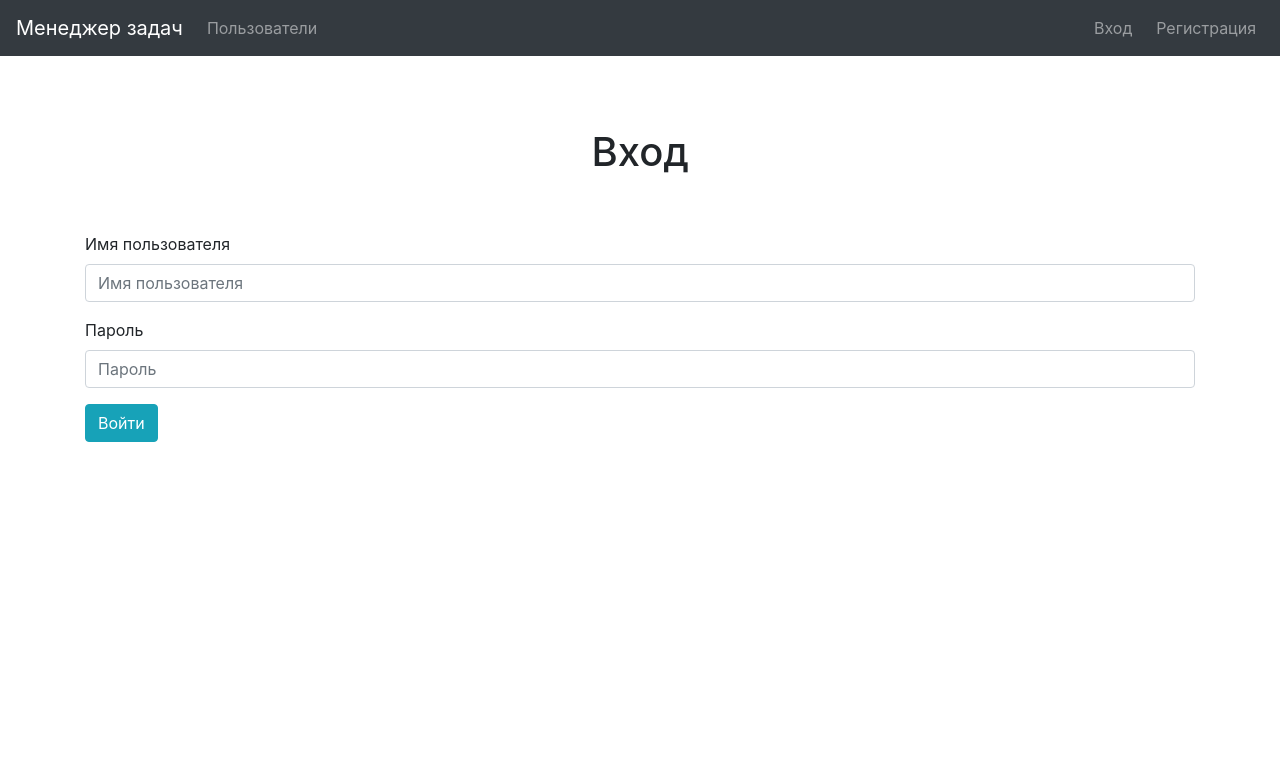
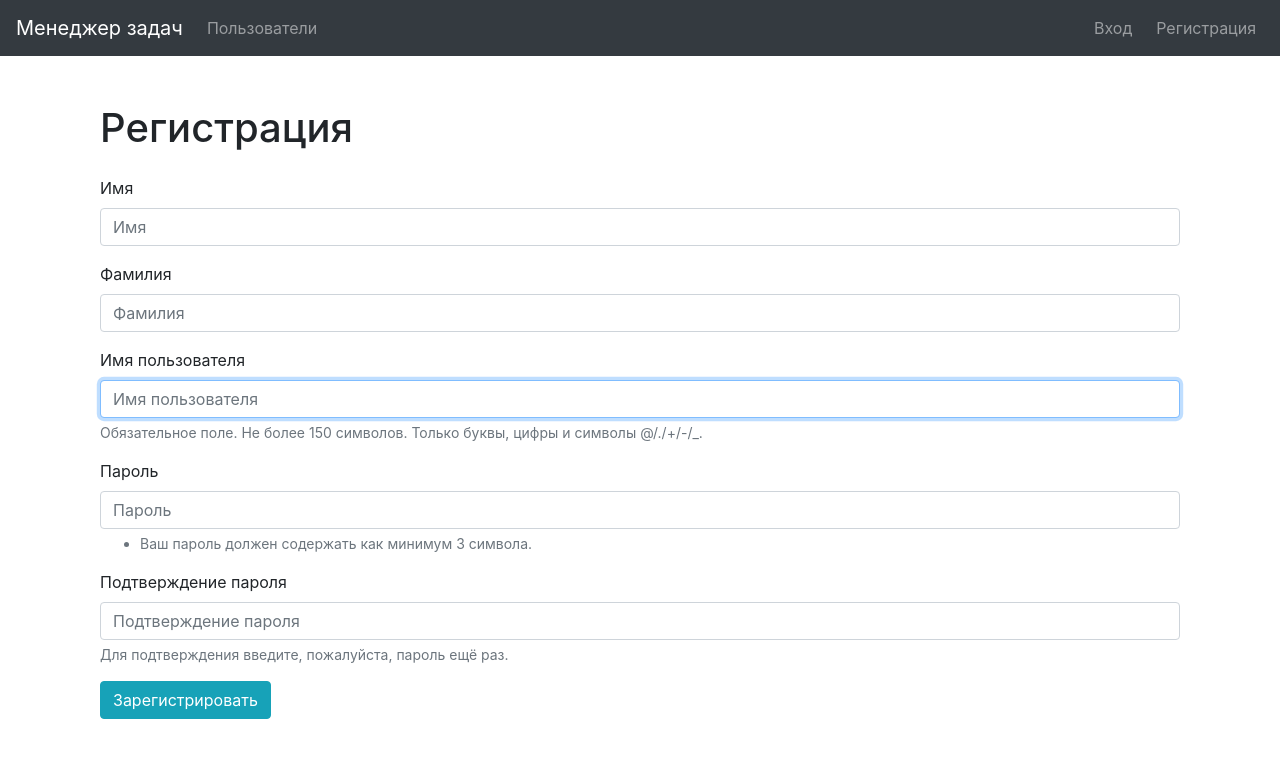
Before and after one commit to DzmitrySha/python-project-52, a Django app: page /users/create/ in a window 1280 px wide. Shown: the top 758 px of the page. Run offline with Django 4.2, Linux system fonts and the light colour scheme; some libraries are stand-ins or nearby versions.

Commit message:
modified html templates

```diff
--- a/task_manager/templates/create.html
+++ b/task_manager/templates/create.html
@@ -3,18 +3,68 @@
 {% block title %}Страница входа{% endblock %}
 
 {% block content %}
-  <div class="starter-template">
-    <h1>Вход</h1>
-  </div>
-<form>
-  <div class="form-group">
-    <label for="exampleInputEmail1">Имя пользователя</label>
-    <input type="email" class="form-control" id="exampleInputEmail1" aria-describedby="emailHelp" placeholder="Имя пользователя">
-  </div>
-  <div class="form-group">
-    <label for="exampleInputPassword1">Пароль</label>
-    <input type="password" class="form-control" id="exampleInputPassword1" placeholder="Пароль">
-  </div>
-  <button type="submit" class="btn btn-info">Войти</button>
-</form>
+    <div class="container wrapper flex-grow-1">
+        <h1 class="my-4">Регистрация</h1>
+        <form method="post">
+            <input type="hidden" name="csrfmiddlewaretoken"
+                   value="3OoEA1pTtIOXe509jkACs97E8QuxgOqYUGbumjuGBgELG65GgVzVJMLBRll70C1i">
+            <div class="form-group"><label for="id_first_name">Имя</label><input
+                    type="text" name="first_name" maxlength="150"
+                    class="form-control" placeholder="Имя" title="" required
+                    id="id_first_name"></div>
+            <div class="form-group"><label
+                    for="id_last_name">Фамилия</label><input type="text"
+                                                             name="last_name"
+                                                             maxlength="150"
+                                                             class="form-control"
+                                                             placeholder="Фамилия"
+                                                             title="" required
+                                                             id="id_last_name">
+            </div>
+            <div class="form-group"><label for="id_username">Имя
+                пользователя</label><input type="text" name="username"
+                                           maxlength="150" autofocus
+                                           class="form-control"
+                                           placeholder="Имя пользователя"
+                                           title="Обязательное поле. Не более 150 символов. Только буквы, цифры и символы @/./+/-/_."
+                                           required id="id_username">
+                <small class="form-text text-muted">Обязательное поле. Не более
+                    150 символов. Только буквы, цифры и символы
+                    @/./+/-/_.</small>
+            </div>
+            <div class="form-group"><label
+                    for="id_password1">Пароль</label><input type="password"
+                                                            name="password1"
+                                                            autocomplete="new-password"
+                                                            class="form-control"
+                                                            placeholder="Пароль"
+                                                            title="Ваш пароль должен содержать как минимум 3 символа."
+                                                            required
+                                                            id="id_password1">
+                <small class="form-text text-muted">
+                    <ul>
+                        <li>Ваш пароль должен содержать как минимум 3 символа.
+                        </li>
+                    </ul>
+                </small>
+            </div>
+            <div class="form-group"><label for="id_password2">Подтверждение
+                пароля</label><input type="password" name="password2"
+                                     autocomplete="new-password"
+                                     class="form-control"
+                                     placeholder="Подтверждение пароля"
+                                     title="Для подтверждения введите, пожалуйста, пароль ещё раз."
+                                     required id="id_password2">
+                <small class="form-text text-muted">Для подтверждения введите,
+                    пожалуйста, пароль ещё раз.</small>
+            </div>
+            <div class="form-group">
+                <input class="btn btn-info" type="submit"
+                       value="Зарегистрировать">
+            </div>
+        </form>
+
+    </div>
+
+
 {% endblock %}
```
Also changed, not shown: task_manager/templates/login.html (+19 -14 lines).
